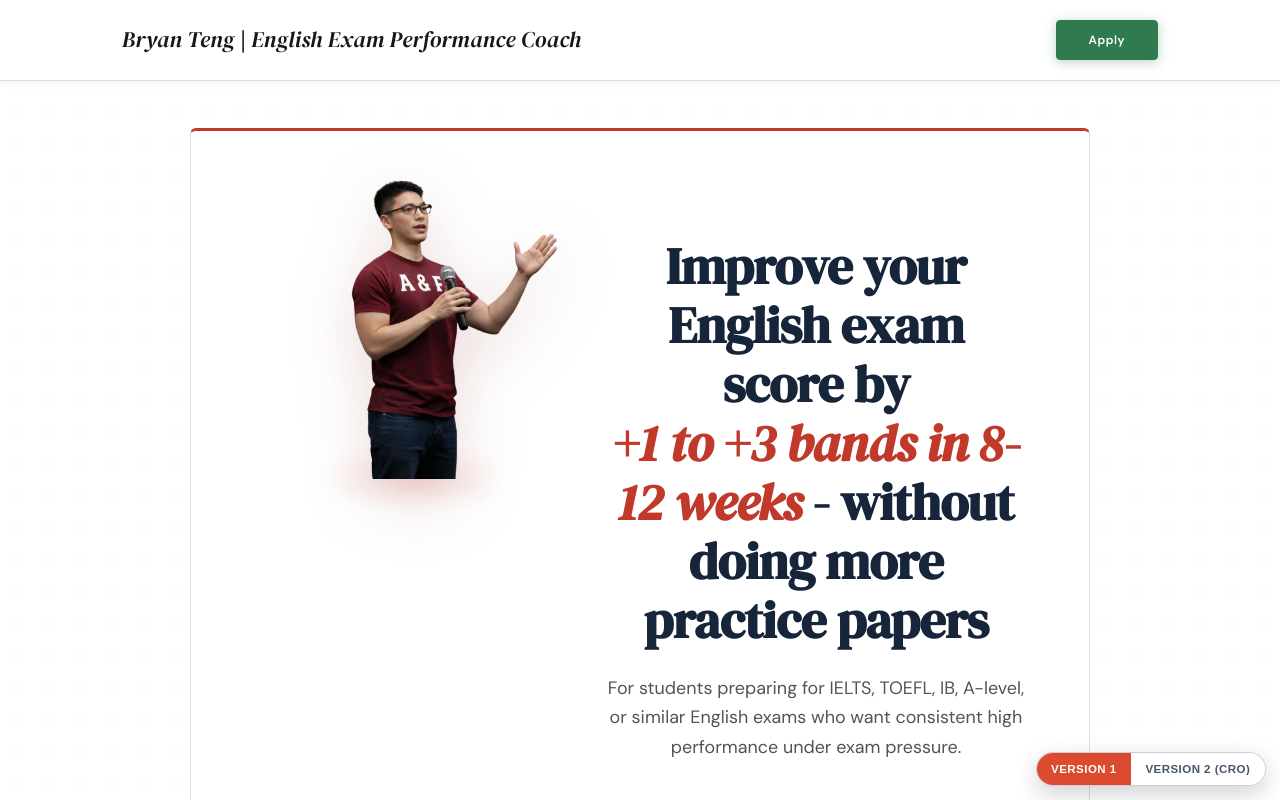
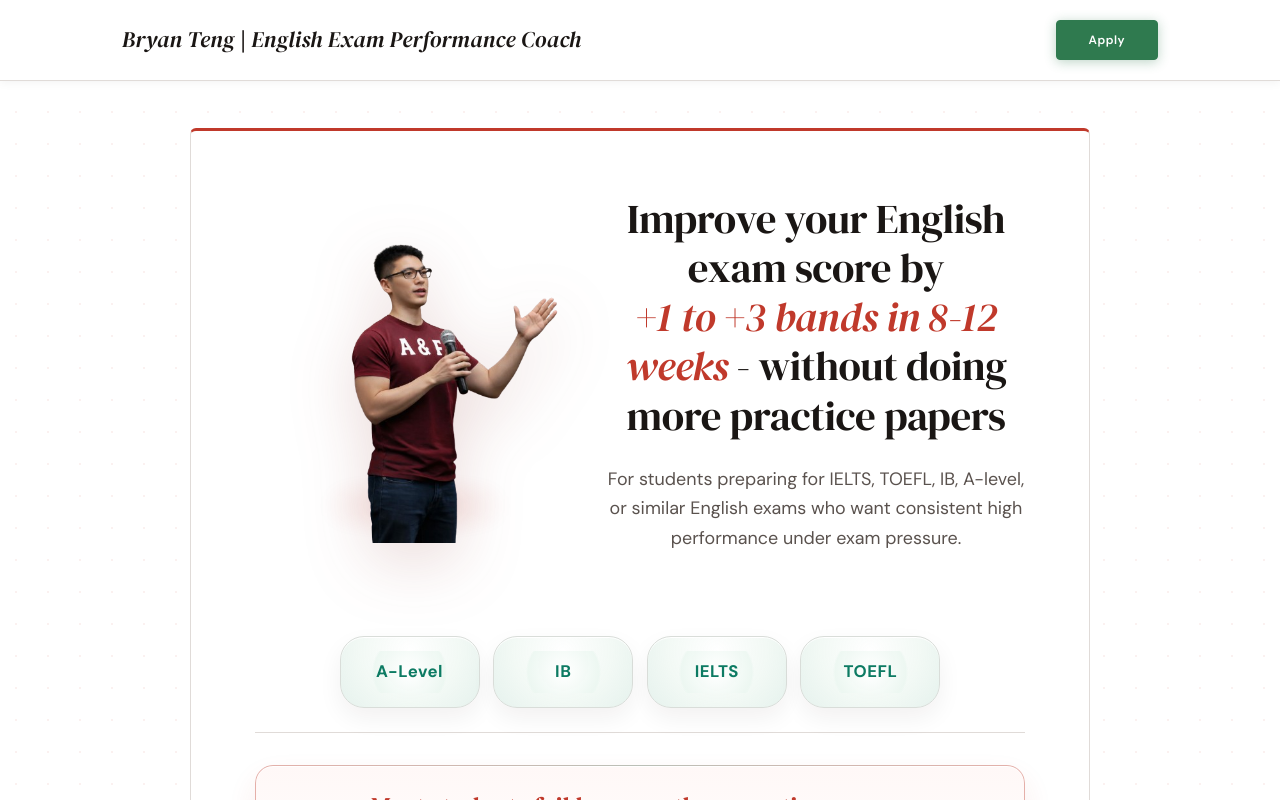
Before and after one commit to zakmero/bryan-coaching-site, a React (Vite) app: page / in a window 1280 px wide. Shown: the top 800 px of the page. Built offline with nearby package versions, Linux system fonts and the light colour scheme.

Commit message:
Refine V1 hero layout and remove version switch

```diff
--- a/src/AppV2Original.jsx
+++ b/src/AppV2Original.jsx
@@ -224,8 +224,7 @@ const Hero = () => (
             <img className="v2-hero-portrait" src={bryanPic} alt="" />
           </div>
           <div className="v2-hero-copy v2-text-center">
-          <h1 className="v2-animate-fade-up v2-delay-100"
-              style={{ fontFamily: 'var(--v2-font-heading)', fontSize: 'clamp(2.5rem, 4vw, 4.5rem)', lineHeight: 1.15, fontWeight: 700, marginBottom: '1.5rem', color: '#16253a' }}>
+          <h1 className="v2-hero-title v2-animate-fade-up v2-delay-100">
             Improve your English exam score by <br />
             <span className="v2-title-accent">+1 to +3 bands in 8-12 weeks</span> - without doing more practice papers
           </h1>
--- a/src/indexV2.css
+++ b/src/indexV2.css
@@ -327,14 +327,14 @@ object {
 .v2-hero-intro {
   display: grid;
   grid-template-columns: minmax(220px, 320px) minmax(0, 1fr);
-  align-items: start;
+  align-items: center;
   gap: 2rem;
 }
 
 .v2-hero-portrait-wrap {
   position: relative;
   display: flex;
-  align-items: flex-start;
+  align-items: center;
   justify-content: center;
   min-height: 0;
 }
@@ -357,12 +357,22 @@ object {
   object-fit: contain;
   object-position: bottom center;
   display: block;
-  transform: translateY(-36px);
+  margin: 0 auto;
+  transform: none;
   filter: drop-shadow(0 18px 32px rgba(139, 52, 44, 0.18));
 }
 
 .v2-hero-copy {
   text-align: center;
+}
+
+.v2-hero-title {
+  margin: 0 0 1.5rem;
+  font-family: var(--v2-font-heading);
+  font-size: clamp(2rem, 3.2vw, 3.4rem);
+  line-height: 1.12;
+  font-weight: 700;
+  color: #16253a;
 }
 
 .v2-hero-subnote {
@@ -1038,7 +1048,13 @@ object {
   .v2-hero-portrait {
     width: min(72vw, 250px);
     max-height: 300px;
-    transform: translateY(0);
+    margin: 0 auto;
+    transform: none;
+  }
+  .v2-hero-title {
+    font-size: clamp(1.65rem, 8vw, 2.5rem);
+    line-height: 1.16;
+    margin-bottom: 1rem;
   }
   .v2-hero-exam-grid {
     flex-wrap: wrap;
--- a/src/main.jsx
+++ b/src/main.jsx
@@ -1,12 +1,10 @@
 import { StrictMode } from 'react'
 import { createRoot } from 'react-dom/client'
 import './indexV2.css'
-import './indexV3.css'
-import './version-switch.css'
-import AppV2 from './AppV2.jsx'
+import AppV2Original from './AppV2Original.jsx'
 
 createRoot(document.getElementById('root')).render(
   <StrictMode>
-    <AppV2 />
+    <AppV2Original />
   </StrictMode>,
 )
```
